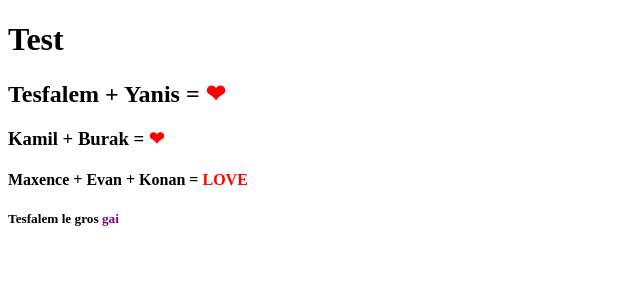
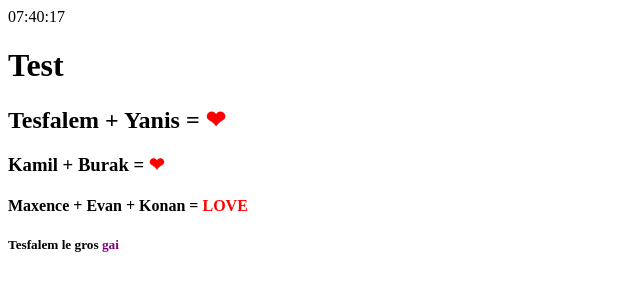
Before and after one commit to Fifoudu388/test, a plain HTML site: page index.html in a window 1280 px wide. Shown: the whole page, without its empty margins (0-640 px from the left). Drawn offline with Linux system fonts and the light colour scheme.

Commit message:
feat: afficher l'heure actuelle au-dessus du titre 'Test'

```diff
--- a/index.html
+++ b/index.html
@@ -1,11 +1,21 @@
 <!DOCTYPE html>
-<html lang="en">
+<html lang="fr">
 <head>
     <meta charset="UTF-8">
     <meta name="viewport" content="width=device-width, initial-scale=1.0">
     <title>CACA</title>
 </head>
 <body>
+    <div id="current-time" style="font-size:1rem; margin-bottom:8px; font-weight:500;"></div>
+    <script>
+        function updateTime() {
+            const now = new Date();
+            const options = { hour: '2-digit', minute: '2-digit', second: '2-digit' };
+            document.getElementById('current-time').textContent = now.toLocaleTimeString('fr-FR', options);
+        }
+        updateTime();
+        setInterval(updateTime, 1000);
+    </script>
     <h1>Test</h1>
     <h2>Tesfalem + Yanis = <font color="red">❤</font></h2>
     <h3>Kamil + Burak = <font color="red">❤</font></h3>
```
